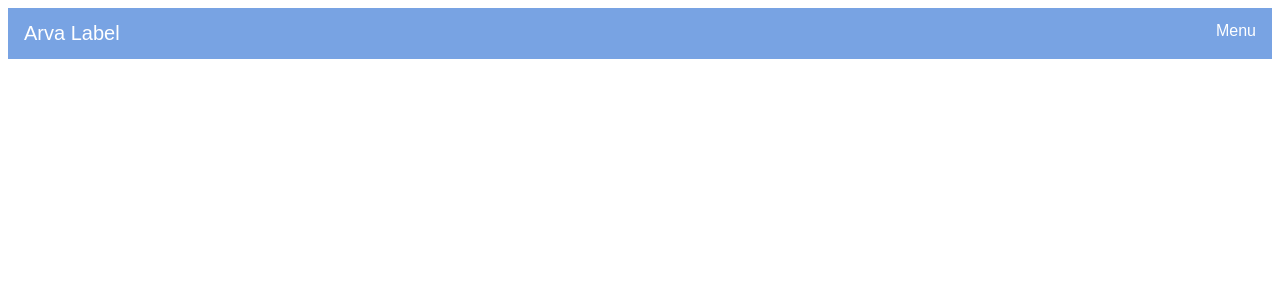
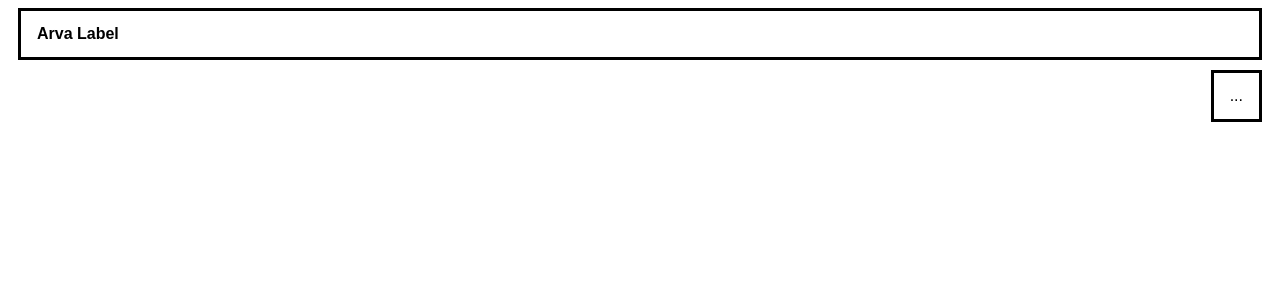
Before and after one commit to gianluigi97/ArvaLabel, a Flask app: page / in a window 1280 px wide. Shown: the top 300 px of the page. Run offline with Flask 3, Linux system fonts and the light colour scheme.

Commit message:
modifica layout navbar

```diff
--- a/main.py
+++ b/main.py
@@ -1,10 +1,11 @@
 from flask import Flask, render_template
 
 app = Flask(__name__)
+
 
 @app.route('/')
 def homepage():
     return render_template('index.html')
 
 if __name__ == '__main__':
-    app.run(debug=True)
+    app.run(debug=True, host="0.0.0.0", port=8000)
--- a/static/index.css
+++ b/static/index.css
@@ -2,9 +2,16 @@ body {
   font-family: Arial, Helvetica, sans-serif;
 }
 
+
+
+/* TOPBAR */
+
 .navbar {
   overflow: hidden;
-  background-color: #78a3e3;
+  background-color: #ffffff;
+  border: solid black;
+  margin-right: 10px;
+  margin-left: 10px;
 }
 
 .navbar a {
@@ -16,37 +23,44 @@ body {
   text-decoration: none;
 }
 
+.company-name {
+  float: left;
+  overflow: hidden;
+}
+
+.company-name .name {
+  font-size: 16px;
+  border: none;
+  outline: none;
+  color: black;
+  padding: 14px 16px;
+  background-color: inherit;
+  font-family: inherit;
+  margin: 0;
+}
+
+/* MENU BAR */
+
 .dropdown {
   float: right;
   overflow: hidden;
+  margin-top: 10px;
+  margin-right: 10px;
+  margin-left: 10px;
+  border: solid black;
 }
 
 .dropdown .dropbtn {
   font-size: 16px;
   border: none;
   outline: none;
-  color: White;
+  color: black;
   padding: 14px 16px;
   background-color: inherit;
   font-family: inherit;
   margin: 0;
 }
 
-.company-name {
-  float: left;
-  overflow: hidden;
-}
-
-.company-name .name {
-  font-size: 20px;
-  border: none;
-  outline: none;
-  color: White;
-  padding: 14px 16px;
-  background-color: inherit;
-  font-family: inherit;
-  margin: 0;
-}
 
 .navbar a:hover, .dropdown:hover .dropbtn {
   background-color: rgb(163, 208, 228);
@@ -54,9 +68,9 @@ body {
 
 .dropdown-content {
   display: none;
-  position: absolute;
+  position: relative;
   background-color: #f9f9f9;
-  min-width: 160px;
+  min-width: 100px;
   box-shadow: 0px 8px 16px 0px rgba(0,0,0,0.2);
   z-index: 1;
 }
@@ -67,7 +81,7 @@ body {
   padding: 12px 16px;
   text-decoration: none;
   display: block;
-  text-align: left;
+  text-align: right;
 }
 
 .dropdown-content a:hover {
--- a/templates/index.html
+++ b/templates/index.html
@@ -7,12 +7,15 @@
     <link rel="stylesheet" type="text/css" href="static/index.css">
 </head>
 <body>
+    <div class="header">
         <div class="navbar">
         <div class="company-name">
-            <p class="name">Arva Label</p>
+            <h2 class="name">Arva Label</h2>
+        </div>
         </div>
         <div class="dropdown">
-            <button class="dropbtn">Menu
+        <button class="dropbtn">
+            ...
             <i class="fa fa-caret-down"></i>
         </button>
         <div class="dropdown-content">
```
Also changed, not shown: requirements.txt (added, +7 -0 lines), 1 other file. Lines whose indentation alone changed are shown as unchanged.
